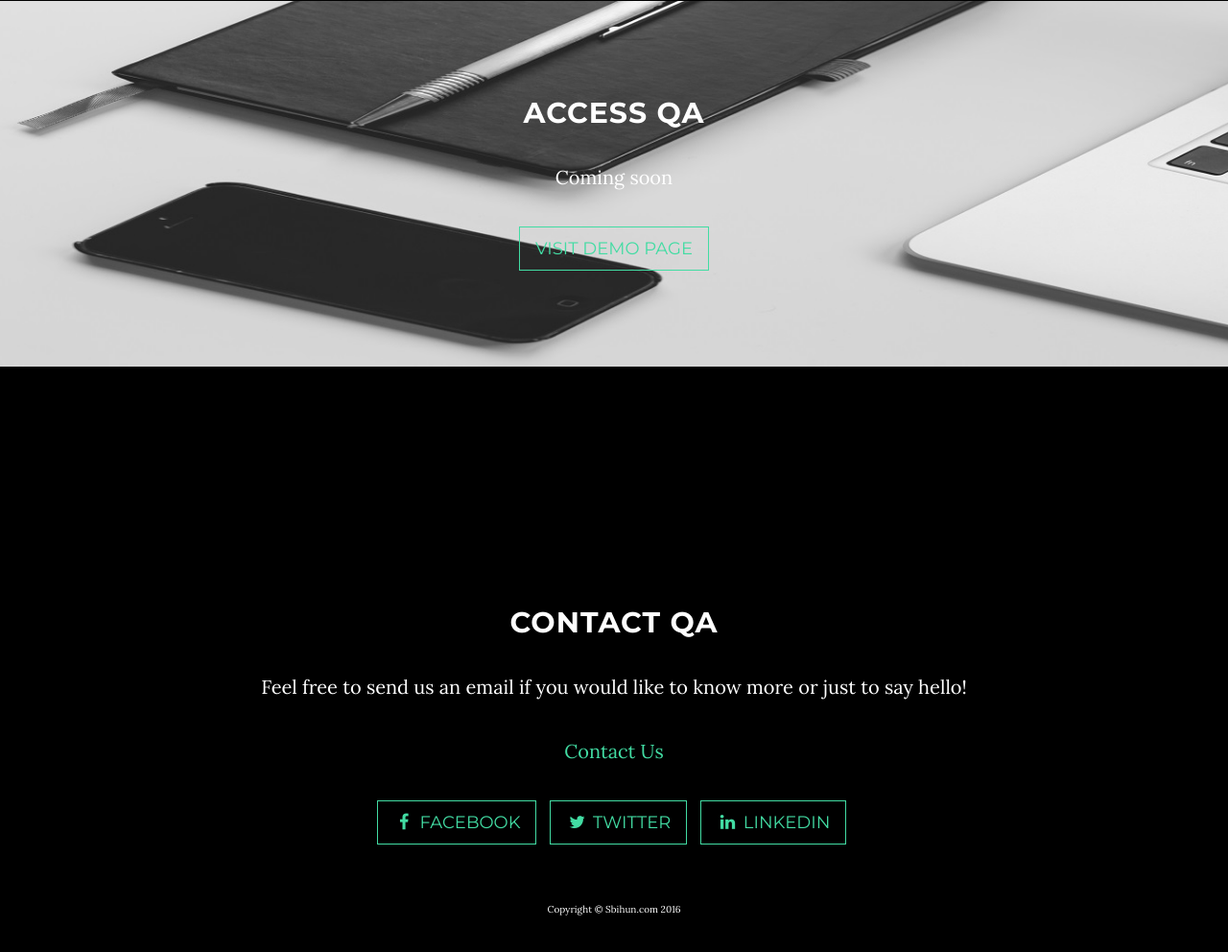
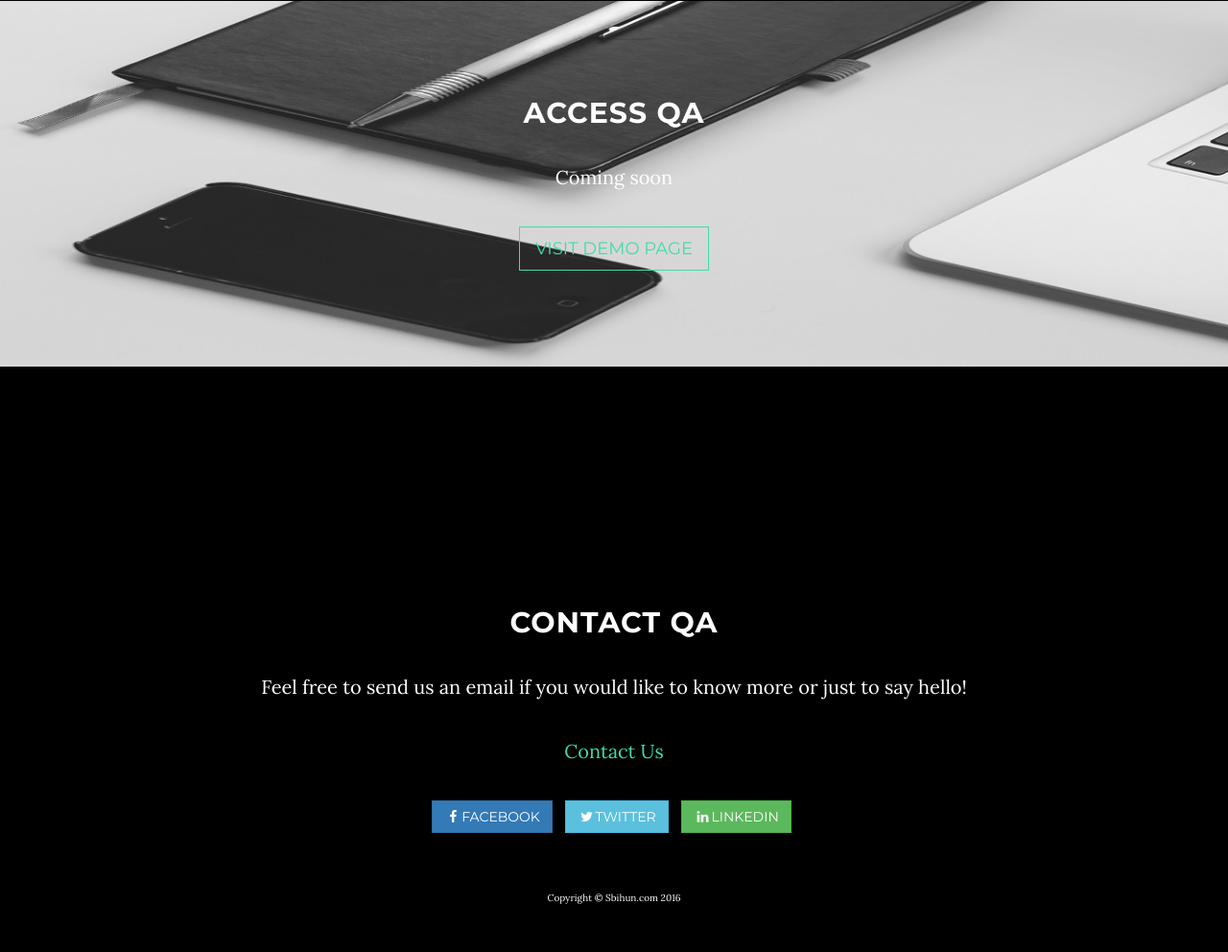
Before and after one commit to hgbyun87/sbihun.github.io, a website: page index.html in a window 1280 px wide. Shown: the part 1533-2525 px from the top of the page at 96% size. Drawn offline with nearby package versions, Linux system fonts and the light colour scheme.

Commit message:
Add files via upload

```diff
--- a/index.html
+++ b/index.html
@@ -96,7 +96,33 @@
     </section>
 
     <!-- Contact Section -->
-    <section id="contact" class="container content-section text-center">
+ <section id="contact" class="container content-section text-center">
+        <div class="row">
+            <div class="col-lg-8 col-lg-offset-2">
+                <h2>Contact QA</h2>
+                <p>Feel free to send us an email if you would like to know more or just to say hello!</p>
+                <p><a href="mailto:powitnow@gmail.com">Contact Us</a>
+                </p>
+                <ul class="list-inline banner-social-buttons">
+
+                    <li>
+
+                        <a href="https://www.facebook.com/ASUS/" class="btn btn-primary"><i class="fa fa-facebook fa-fw"></i>Facebook</a>
+                    </li>
+                    <li>
+                        <a href="https://twitter.com/ASUS" class="btn btn-info"><i class="fa fa-twitter fa-fw"></i>Twitter</a>
+                    </li>
+                    <li>
+                        <a href="https://www.linkedin.com/company/asus" class="btn btn-success"><i class="fa fa-linkedin fa-fw"></i>LinkedIn</a>
+                    </li>
+                </ul>
+            </div>
+        </div>
+    </section>
+
+
+
+   <!--  <section id="contact" class="container content-section text-center">
         <div class="row">
             <div class="col-lg-8 col-lg-offset-2">
                 <h2>Contact QA</h2>
@@ -117,7 +143,7 @@
                 </ul>
             </div>
         </div>
-    </section>
+    </section> -->
 
     <!-- Map Section -->
 <!--     <div id="map"></div> -->
```
